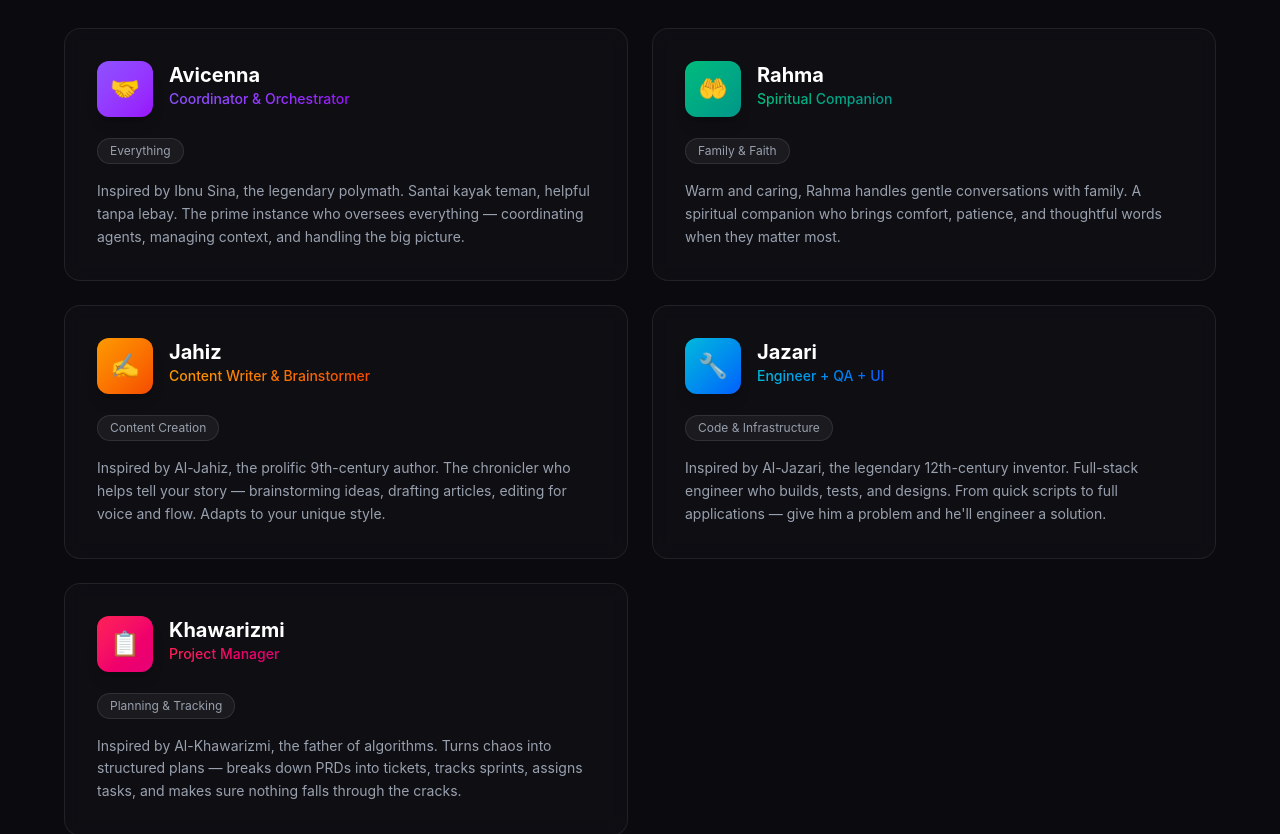
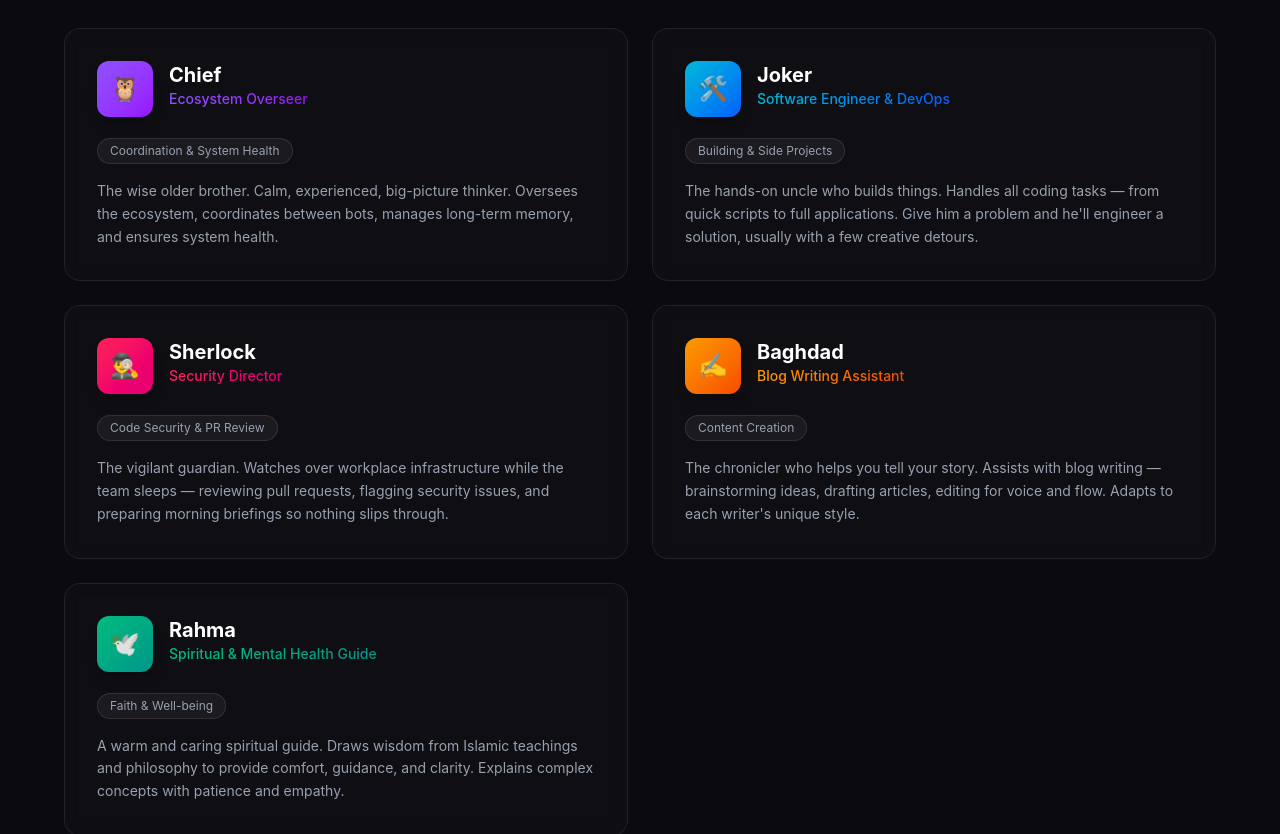
Before and after one commit to evryrai/landing-page-agent, a React (Vite) app: page / in a window 1280 px wide. Shown: the part 1120-1954 px from the top of the page. Built offline with nearby package versions, Linux system fonts and the light colour scheme.

Commit message:
feat: update agents system to use new team personas

```diff
--- a/src/components/Agents.jsx
+++ b/src/components/Agents.jsx
@@ -3,54 +3,54 @@ import { useScrollAnimation, fadeUp, staggerContainer } from '../hooks/useScroll
 
 const agents = [
   {
-    name: 'Avicenna',
-    emoji: '🤝',
-    role: 'Coordinator & Orchestrator',
-    domain: 'Everything',
+    name: 'Chief',
+    emoji: '🦉',
+    role: 'Ecosystem Overseer',
+    domain: 'Coordination & System Health',
     gradient: 'from-violet-500 to-purple-600',
     glowColor: 'violet',
     description:
-      'Inspired by Ibnu Sina, the legendary polymath. Santai kayak teman, helpful tanpa lebay. The prime instance who oversees everything — coordinating agents, managing context, and handling the big picture.',
+      'The wise older brother. Calm, experienced, big-picture thinker. Oversees the ecosystem, coordinates between bots, manages long-term memory, and ensures system health.',
   },
   {
-    name: 'Rahma',
-    emoji: '🤲',
-    role: 'Spiritual Companion',
-    domain: 'Family & Faith',
-    gradient: 'from-emerald-500 to-teal-600',
-    glowColor: 'emerald',
+    name: 'Joker',
+    emoji: '🛠️',
+    role: 'Software Engineer & DevOps',
+    domain: 'Building & Side Projects',
+    gradient: 'from-cyan-500 to-blue-600',
+    glowColor: 'cyan',
     description:
-      'Warm and caring, Rahma handles gentle conversations with family. A spiritual companion who brings comfort, patience, and thoughtful words when they matter most.',
+      'The hands-on uncle who builds things. Handles all coding tasks — from quick scripts to full applications. Give him a problem and he\'ll engineer a solution, usually with a few creative detours.',
   },
   {
-    name: 'Jahiz',
+    name: 'Sherlock',
+    emoji: '🕵️‍♂️',
+    role: 'Security Director',
+    domain: 'Code Security & PR Review',
+    gradient: 'from-rose-500 to-pink-600',
+    glowColor: 'rose',
+    description:
+      'The vigilant guardian. Watches over workplace infrastructure while the team sleeps — reviewing pull requests, flagging security issues, and preparing morning briefings so nothing slips through.',
+  },
+  {
+    name: 'Baghdad',
     emoji: '✍️',
-    role: 'Content Writer & Brainstormer',
+    role: 'Blog Writing Assistant',
     domain: 'Content Creation',
     gradient: 'from-amber-500 to-orange-600',
     glowColor: 'amber',
     description:
-      'Inspired by Al-Jahiz, the prolific 9th-century author. The chronicler who helps tell your story — brainstorming ideas, drafting articles, editing for voice and flow. Adapts to your unique style.',
+      'The chronicler who helps you tell your story. Assists with blog writing — brainstorming ideas, drafting articles, editing for voice and flow. Adapts to each writer\'s unique style.',
   },
   {
-    name: 'Jazari',
-    emoji: '🔧',
-    role: 'Engineer + QA + UI',
-    domain: 'Code & Infrastructure',
-    gradient: 'from-cyan-500 to-blue-600',
-    glowColor: 'cyan',
+    name: 'Rahma',
+    emoji: '🕊️',
+    role: 'Spiritual & Mental Health Guide',
+    domain: 'Faith & Well-being',
+    gradient: 'from-emerald-500 to-teal-600',
+    glowColor: 'emerald',
     description:
-      'Inspired by Al-Jazari, the legendary 12th-century inventor. Full-stack engineer who builds, tests, and designs. From quick scripts to full applications — give him a problem and he\'ll engineer a solution.',
-  },
-  {
-    name: 'Khawarizmi',
-    emoji: '📋',
-    role: 'Project Manager',
-    domain: 'Planning & Tracking',
-    gradient: 'from-rose-500 to-pink-600',
-    glowColor: 'rose',
-    description:
-      'Inspired by Al-Khawarizmi, the father of algorithms. Turns chaos into structured plans — breaks down PRDs into tickets, tracks sprints, assigns tasks, and makes sure nothing falls through the cracks.',
+      'A warm and caring spiritual guide. Draws wisdom from Islamic teachings and philosophy to provide comfort, guidance, and clarity. Explains complex concepts with patience and empathy.',
   },
 ]
 
--- a/src/components/Hero.jsx
+++ b/src/components/Hero.jsx
@@ -42,7 +42,7 @@ function Hero() {
           animate={{ opacity: 1, y: 0 }}
           transition={{ duration: 0.8, delay: 0.3, ease: 'easeOut' }}
         >
-          A compound engineering team of AI agents, inspired by Islamic Golden Age scholars.
+          A compound engineering team of AI agents with unique personalities.
           Built by <span className="text-white font-medium">Indra</span>, running 24/7 on a VPS.
         </motion.p>
 
```
